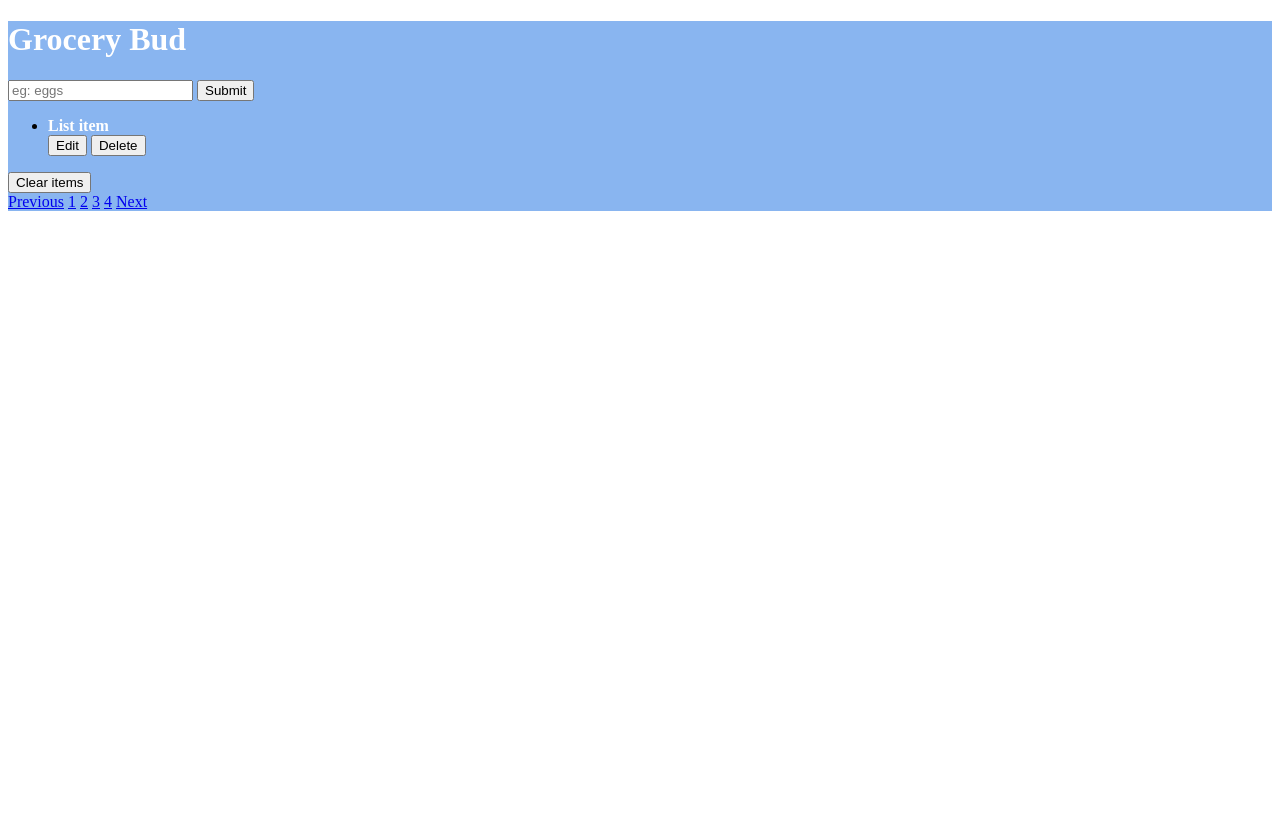
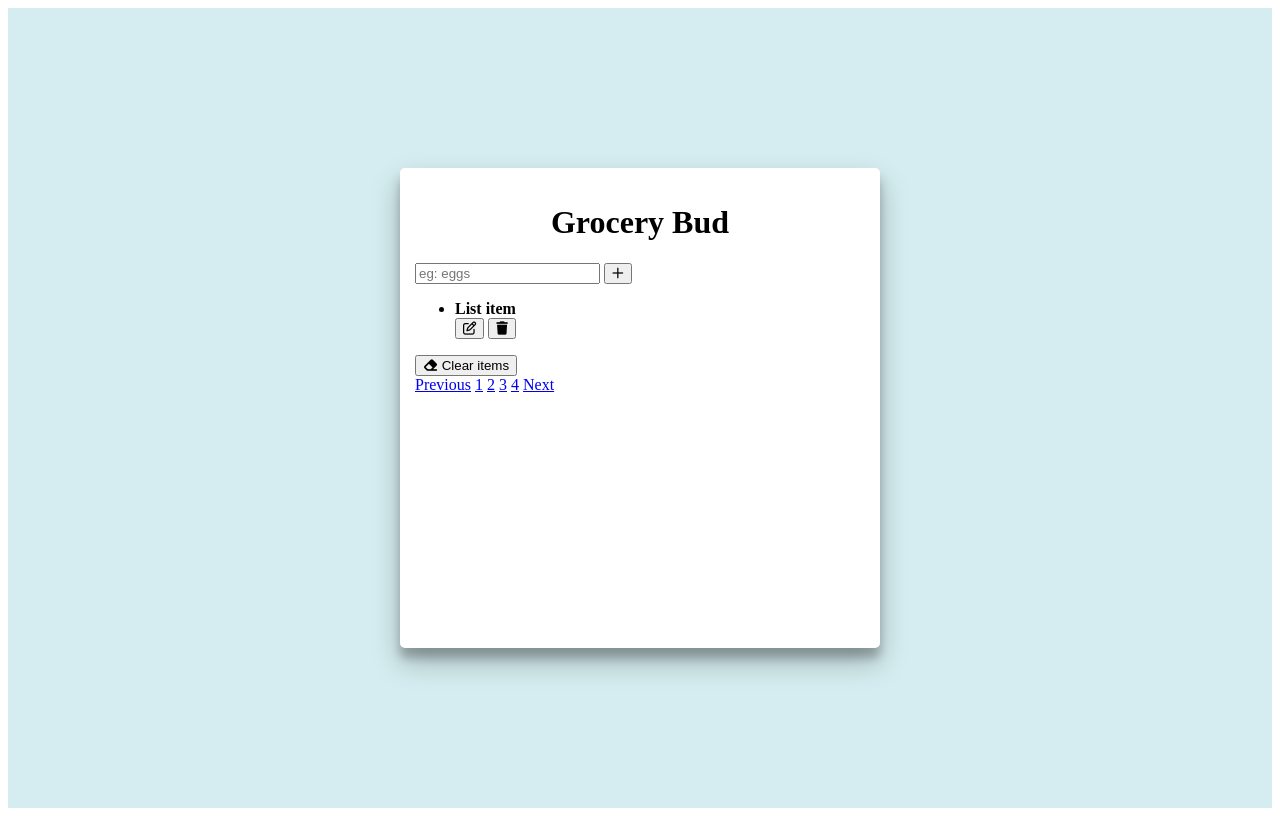
Before and after one commit to lincan-malina/grocery-list, a plain HTML site: page index.html in a window 1280 px wide. Drawn offline with Linux system fonts and the light colour scheme.

Commit message:
add style for div#app and div#container

```diff
--- a/assets/css/app.css
+++ b/assets/css/app.css
@@ -118,14 +118,30 @@
 }
 
 .header__title {
-  color: #ffffff;
+  color: #000000;
 }
 
 .item {
-  color: #ffffff;
+  color: #000000;
 }
 
 #app {
-  background-color: #89b5f0;
-  min-height: 100%;
+  background-color: #d5edf0;
+  min-height: 100vh;
+  display: flex;
+  justify-content: center;
+  align-items: center;
 }
+
+#container {
+  background-color: #ffffff;
+  padding: 15px 15px;
+  width: 450px;
+  height: 450px;
+  border-radius: 5px;
+  box-shadow: 0 14px 28px rgba(0, 0, 0, 0.25), 0 10px 10px rgba(0, 0, 0, 0.22);
+}
+
+.header {
+  text-align: center;
+}
--- a/index.html
+++ b/index.html
@@ -5,9 +5,16 @@
     <meta name="viewport" content="width=device-width, initial-scale=1.0" />
     <link rel="stylesheet" href="assets/css/app.css" type="text/css" />
     <title>Grocery List</title>
+
+    <script
+      src="https://kit.fontawesome.com/7d65d79c60.js"
+      crossorigin="anonymous"
+    ></script>
   </head>
   <body>
     <div id="app">
+      <!-- Container -->
+      <div id="container">
         <!-- Header -->
         <div class="header">
           <h1 class="header__title fw--bold">Grocery Bud</h1>
@@ -22,7 +29,9 @@
             class="input"
             placeholder="eg: eggs"
           />
-        <button class="button buton--primary">Submit</button>
+          <button class="button buton--primary">
+            <i class="fa-regular fa-plus"></i>
+          </button>
         </div>
         <!-- END: Add Item List -->
 
@@ -32,13 +41,19 @@
             <li class="list__item">
               <span class="item fw--bold">List item</span>
               <div class="list__actions">
-              <button class="button button--primary">Edit</button>
-              <button class="button button--danger">Delete</button>
+                <button class="button button--primary">
+                  <i class="fa-regular fa-pen-to-square"></i>
+                </button>
+                <button class="button button--danger">
+                  <i class="fa-solid fa-trash"></i>
+                </button>
               </div>
             </li>
           </ul>
 
-        <button class="button button--danger">Clear items</button>
+          <button class="button button--danger">
+            <i class="fa-solid fa-eraser"></i> Clear items
+          </button>
         </div>
         <!-- END: List Items -->
 
@@ -53,5 +68,7 @@
         </div>
         <!-- END: Pagination -->
       </div>
+      <!-- END: Container -->
+    </div>
   </body>
 </html>
```
Lines whose indentation alone changed are shown as unchanged.
